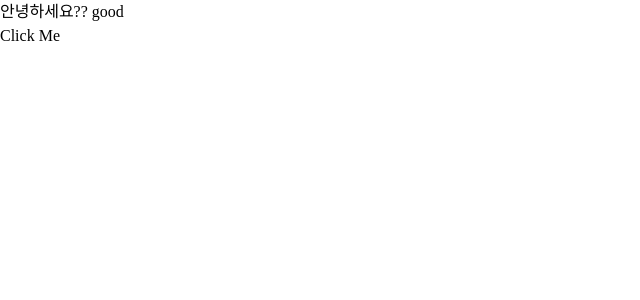
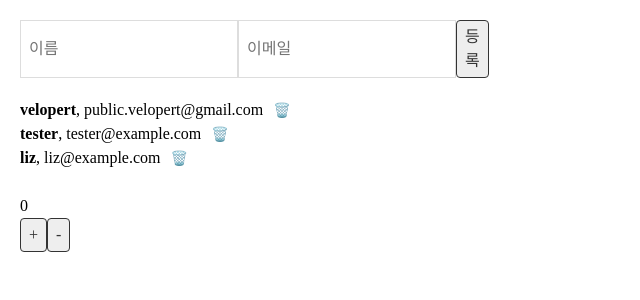
Before and after one commit to zyekim/review-react, a React (Create React App) app: page / in a window 1280 px wide. Shown: the top 300 px of the page, without its empty margins (0-640 px from the left). Built offline with nearby package versions, Linux system fonts and the light colour scheme.

Commit message:
test context API in APP

```diff
--- a/src/App.js
+++ b/src/App.js
@@ -1,6 +1,6 @@
 // import logo from './logo.svg';
 import './App.css';
-import React, { useRef, useCallback, useReducer, useState } from 'react';
+import React, { useRef, useCallback, useReducer, createContext } from 'react';
 import CreateUser from './components/CreateUser.js'
 import UserList from './components/UserList.js'
 import Counter from './components/Counter.js';
@@ -34,6 +34,7 @@ const initialState = {
 }
 function reducer(state,action) {
   switch (action.type) {
+    // [custom Hook]
     // case 'CHANGE_INPUT':
     //   return {
     //     ...state,
@@ -64,6 +65,8 @@ function reducer(state,action) {
   }
 }
 
+// context API
+export const UserDispatch = createContext(null);
 
 function App() {
   const [{ username, email },onChange,reset] = useInput({
@@ -73,6 +76,7 @@ function App() {
   const [state,dispatch] = useReducer(reducer,initialState);
   const nextId = useRef(4)
   const { users } = state;
+  // [custom Hook]
   // const { name, email } = state.inputs;
 
   // const onChange = useCallback(e =>{
@@ -98,27 +102,35 @@ function App() {
     reset();
   },[ username,email,reset ])
 
-  const onToggle = useCallback( id =>{
-    dispatch({
-      type: 'TOGGLE_USER',
-      id
-    })
-  },[]);
+  // [context API]
+  // const onToggle = useCallback( id =>{
+  //   dispatch({
+  //     type: 'TOGGLE_USER',
+  //     id
+  //   })
+  // },[]);
 
-  const onRemove = useCallback( id =>{
-    dispatch({
-      type: 'REMOVE_USER',
-      id
-    })
-  },[]);
+  // const onRemove = useCallback( id =>{
+  //   dispatch({
+  //     type: 'REMOVE_USER',
+  //     id
+  //   })
+  // },[]);
 
   return (
-    <div className="App">
-      <CreateUser username={username} email={email} onChange={onChange} onSubmit={onSubmit}/>
-      <UserList users={users} onRemove={onRemove} onToggle={onToggle}/>
-      <br/>
-      <Counter />
-    </div>
+    <UserDispatch.Provider value={ dispatch }>
+      <div className="App">
+        <CreateUser
+          username={username}
+          email={email}
+          onChange={onChange}
+          onSubmit={onSubmit}
+        />
+        <UserList users={users}/>
+        <br/>
+        <Counter />
+      </div>
+    </UserDispatch.Provider>
   )
 }
 
--- a/src/components/Counter.js
+++ b/src/components/Counter.js
@@ -1,6 +1,6 @@
 import React, { useReducer } from 'react';
 
-export default function Counter() {
+function Counter() {
   // const [number, setNumber] = useState(0);
 
   function reducer(state,action) {
@@ -37,3 +37,5 @@ export default function Counter() {
 
   )
 }
+
+export default React.memo(Counter);
--- a/src/components/UserList.js
+++ b/src/components/UserList.js
@@ -1,8 +1,10 @@
-import  React, {useEffect} from 'react';
+import  React, { useContext } from 'react';
+import { UserDispatch } from '../App';
 
-const User = React.memo(function({user, onRemove,onToggle,}) {
-  const {username,email,id,active} = user
-
+const User = React.memo(function({user}) {
+  const {username,email,id,active} = user;
+  const dispatch = useContext(UserDispatch);
+  // [useEffect 예시]
   // useEffect(() => {
   //   console.log('설정됨')
   //   console.log(user);
@@ -10,20 +12,27 @@ const User = React.memo(function({user, onRemove,onToggle,}) {
   //     console.log('바뀌기 전');
   //     console.log(user);
   //   }
-  // },[user])
+  // },[user]);
+
+
   return(
     <div>
-      <b style={{color: active ? "green" : "" }} onClick={() => onToggle(id)}>{username}</b>, <span>{email}</span>
-      <button style={{ marginLeft: "10px", backgroundColor: "transparent", fontSize: "14px", padding: 0, border: 0,}} onClick={() => onRemove(id)}>🗑️</button>
+      <b style={{color: active ? "green" : "" }} onClick={() => {
+        dispatch({type:'TOGGLE_USER',id})
+      }}>{username}</b>, <span>{email}</span>
+      <button style={{ marginLeft: "10px", backgroundColor: "transparent", fontSize: "14px", padding: 0, border: 0,}}
+      onClick={() => {
+        dispatch({type:'REMOVE_USER',id})
+      }}>🗑️</button>
     </div>
   )
 });
 
-function UserList({users,onRemove,onToggle,}){
-
+function UserList({ users }){
+// [context API] onRemove={onRemove} onToggle={onToggle} 와 prop 삭제
   return (
     <ul>
-    {users.map((user)=><User user={user} onRemove={onRemove} onToggle={onToggle} key={user.id} />)}
+      {users.map((user)=><User user={user}  key={user.id} />)}
     </ul>
 
   )
--- a/src/index.js
+++ b/src/index.js
@@ -1,14 +1,13 @@
 import React from 'react';
 import ReactDOM from 'react-dom/client';
 import './index.css';
-// import App from './App';
-import ContextSample from './ContextSample';
+import App from './App';
 import reportWebVitals from './reportWebVitals';
 
 const root = ReactDOM.createRoot(document.getElementById('root'));
 root.render(
   // <React.StrictMode>
-    <ContextSample />
+    <App />
   // </React.StrictMode>
 );
 
```
